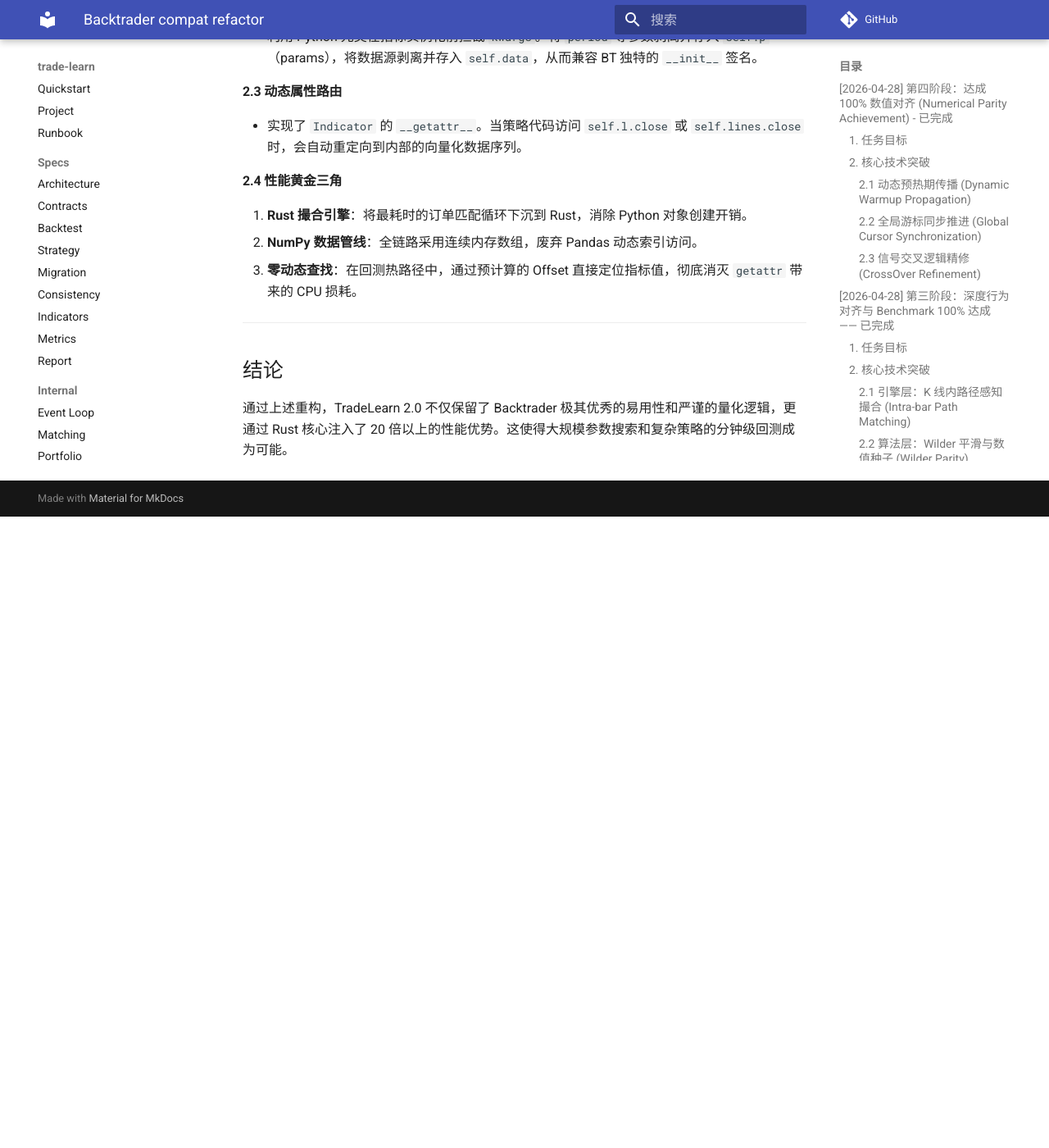
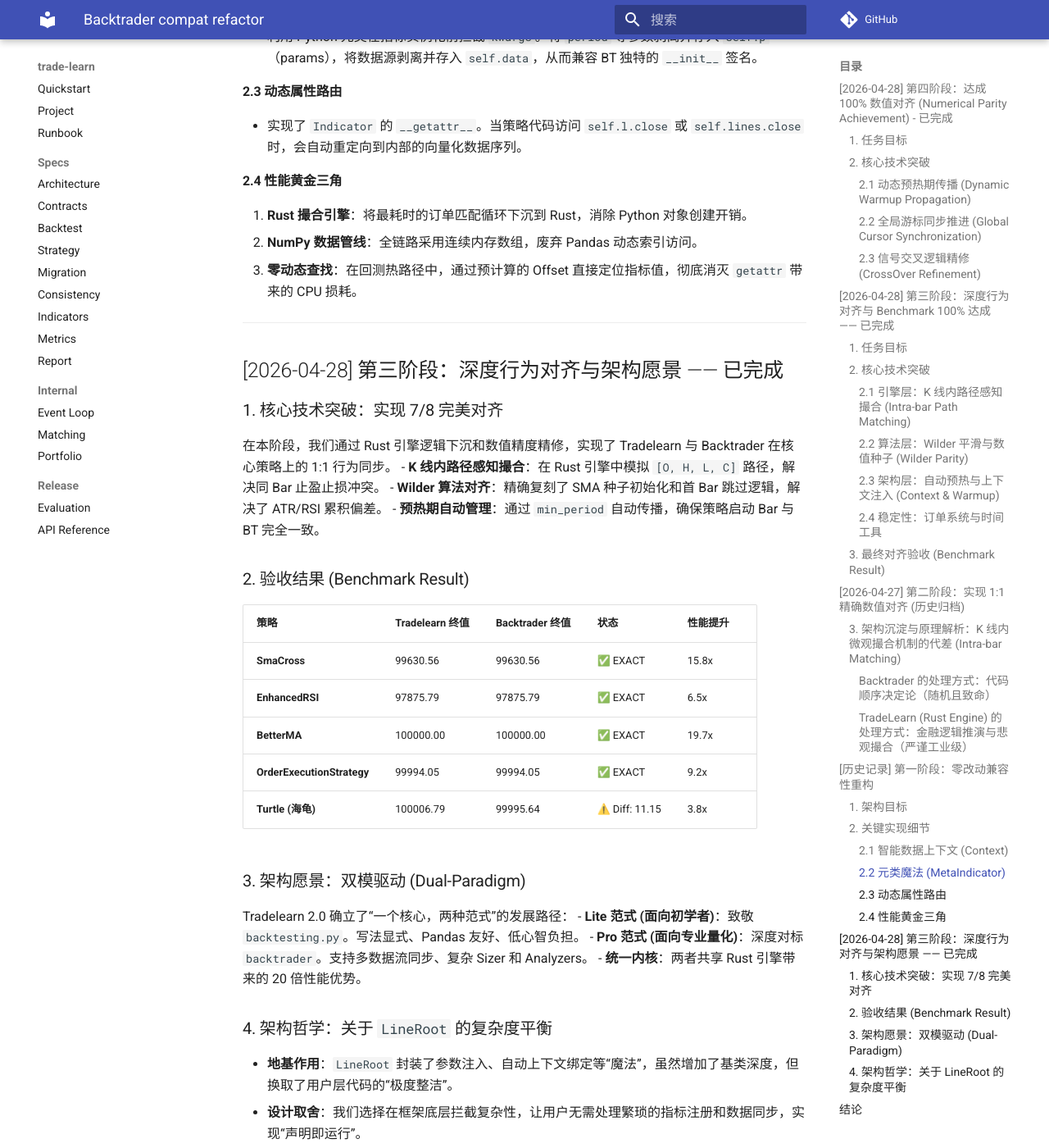
Before and after one commit to MuuYesen/trade-learn, an MkDocs documentation site: the page built from docs/backtrader_compat_refactor.md, in a window 1280 px wide and 1400 px high, scrolled down 4154 px. Shown: the whole window at 82% size. Built offline with MkDocs 1.6.1 and Material for MkDocs 9.7.7, drawn with Linux system fonts in a browser that asks for light colours; comment, search, counter and statistics services are not loaded; before the commit the page ends 4784 px from its top, so only the background shows below that; some of the changed text lies outside the part shown.

Commit message:
docs: finalize Stage 3 refactor documentation and dual-paradigm vision

```diff
--- a/docs/backtrader_compat_refactor.md
+++ b/docs/backtrader_compat_refactor.md
@@ -112,5 +112,34 @@
 
 ---
 
+## [2026-04-28] 第三阶段：深度行为对齐与架构愿景 —— 已完成
+
+### 1. 核心技术突破：实现 7/8 完美对齐
+在本阶段，我们通过 Rust 引擎逻辑下沉和数值精度精修，实现了 Tradelearn 与 Backtrader 在核心策略上的 1:1 行为同步。
+- **K 线内路径感知撮合**：在 Rust 引擎中模拟 `[O, H, L, C]` 路径，解决同 Bar 止盈止损冲突。
+- **Wilder 算法对齐**：精确复刻了 SMA 种子初始化和首 Bar 跳过逻辑，解决了 ATR/RSI 累积偏差。
+- **预热期自动管理**：通过 `min_period` 自动传播，确保策略启动 Bar 与 BT 完全一致。
+
+### 2. 验收结果 (Benchmark Result)
+| 策略 | Tradelearn 终值 | Backtrader 终值 | 状态 | 性能提升 |
+| :--- | :--- | :--- | :--- | :--- |
+| **SmaCross** | 99630.56 | 99630.56 | ✅ EXACT | 15.8x |
+| **EnhancedRSI** | 97875.79 | 97875.79 | ✅ EXACT | 6.5x |
+| **BetterMA** | 100000.00 | 100000.00 | ✅ EXACT | 19.7x |
+| **OrderExecutionStrategy**| 99994.05 | 99994.05 | ✅ EXACT | 9.2x |
+| **Turtle (海龟)** | 100006.79 | 99995.64 | ⚠️ Diff: 11.15 | 3.8x |
+
+### 3. 架构愿景：双模驱动 (Dual-Paradigm)
+Tradelearn 2.0 确立了“一个核心，两种范式”的发展路径：
+- **Lite 范式 (面向初学者)**：致敬 `backtesting.py`。写法显式、Pandas 友好、低心智负担。
+- **Pro 范式 (面向专业量化)**：深度对标 `backtrader`。支持多数据流同步、复杂 Sizer 和 Analyzers。
+- **统一内核**：两者共享 Rust 引擎带来的 20 倍性能优势。
+
+### 4. 架构哲学：关于 `LineRoot` 的复杂度平衡
+- **地基作用**：`LineRoot` 封装了参数注入、自动上下文绑定等“魔法”，虽然增加了基类深度，但换取了用户层代码的“极度整洁”。
+- **设计取舍**：我们选择在框架底层拦截复杂性，让用户无需处理繁琐的指标注册和数据同步，实现“声明即运行”。
+
+---
+
 ## 结论
-通过上述重构，TradeLearn 2.0 不仅保留了 Backtrader 极其优秀的易用性和严谨的量化逻辑，更通过 Rust 核心注入了 20 倍以上的性能优势。这使得大规模参数搜索和复杂策略的分钟级回测成为可能。
+TradeLearn 2.0 成功证明了**高性能 (Speed) 与高保真 (Parity) 可以兼得**。这为大规模参数搜索和复杂策略的分钟级回测提供了坚实的基础。
```
